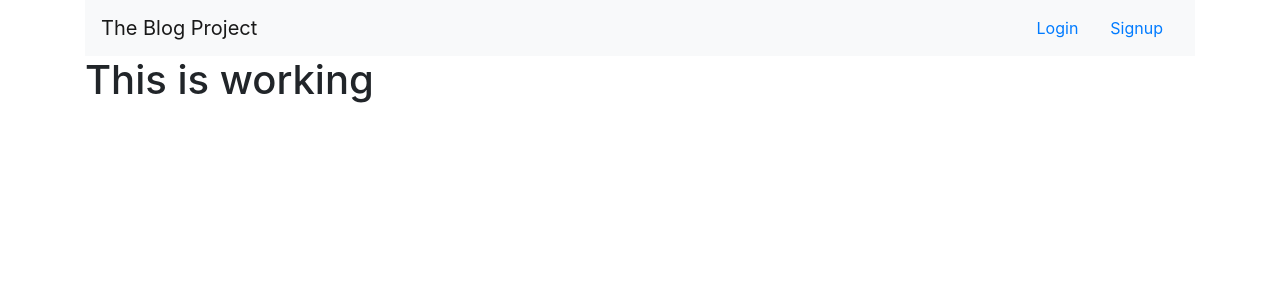
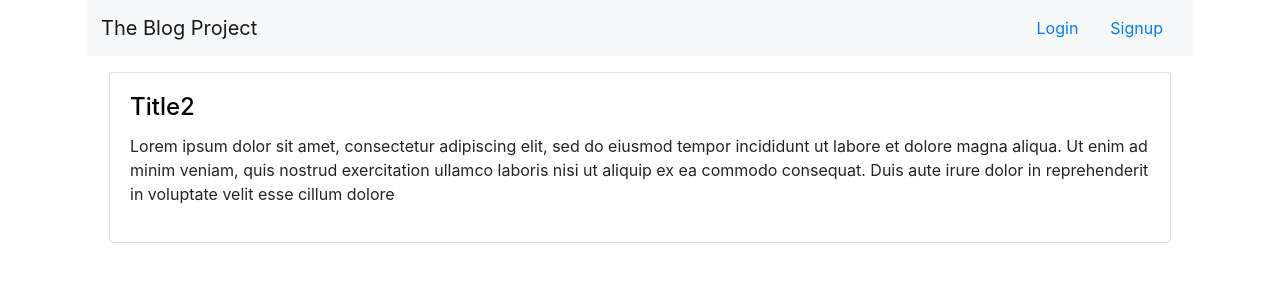
Before and after one commit to scottgamer/The-blog-project, an Angular app in the folder front-end/: page / in a window 1280 px wide. Shown: the top 300 px of the page. Built offline with nearby package versions, Linux system fonts and the light colour scheme.

Commit message:
updated app.module

```diff
--- a/front-end/src/app/app.component.html
+++ b/front-end/src/app/app.component.html
@@ -1,4 +1,4 @@
 <div class="container">
   <app-header></app-header>
-  <h1>This is working</h1>
+  <app-blog-list></app-blog-list>
 </div>
--- a/front-end/src/app/app.module.ts
+++ b/front-end/src/app/app.module.ts
@@ -3,11 +3,15 @@ import { NgModule } from '@angular/core';
 
 import { AppComponent } from './app.component';
 import { HeaderComponent } from './header/header.component';
+import { BlogListComponent } from './blog-list/blog-list.component';
+import { BlogItemComponent } from './blog-list/blog-item/blog-item.component';
 
 @NgModule({
   declarations: [
     AppComponent,
-    HeaderComponent
+    HeaderComponent,
+    BlogListComponent,
+    BlogItemComponent
   ],
   imports: [
     BrowserModule
```
